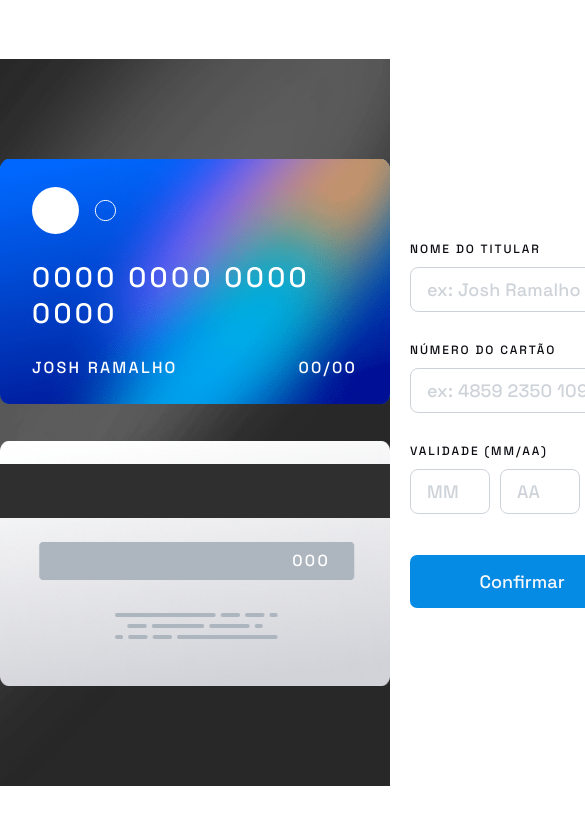
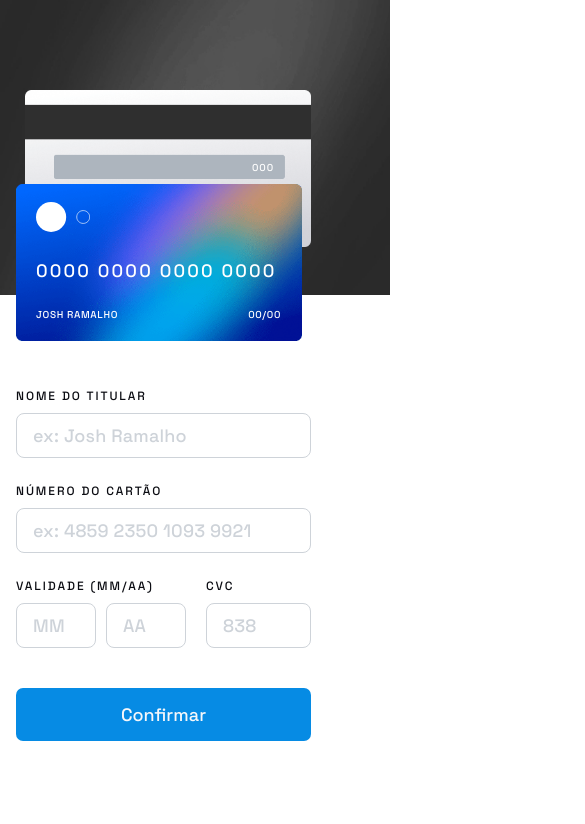
Before and after one commit to rafaelvieiracosta/interactive-card, a Vue app: page / in a window 390 px wide. Shown: the top 824 px of the page, 585 px wide, since content can reach past the window. Built offline with nearby package versions, Linux system fonts and the light colour scheme.

Commit message:
feat: responsive

```diff
--- a/src/App.vue
+++ b/src/App.vue
@@ -118,7 +118,7 @@
               </transition>
             </div>
 
-            <div class="form-item">
+            <div class="form-item cvc">
               <label for="cvc">CVC</label>
               <input
                 id="cvc"
@@ -333,6 +333,7 @@ input[type=number] {
   background-repeat: no-repeat;
   background-position: left;
   background-size: contain;
+  padding: 16px;
 }
 main{
   display: flex;
@@ -341,12 +342,38 @@ main{
   gap: 20px;
   max-width: 1049px;
   flex-grow: 1;
+  margin-right: 63px;
 }
+@media(max-width: 880px){
+  #app{
+    background-size: 280px 100%;
+    padding: 32px 16px 45px;
+  }
+  main{
+    justify-content: center;
+    gap: 40px;
+  }
+}
+@media(max-width: 620px){
+  #app{
+    background-size: 100% 35%;
+    background-position: top;
+    background-image: url('../src/assets/img/bg-main-mobile.jpg');
+  }
+  main{
+    display: block;
+  }
+}
+/* @media(max-width: 420px){
+  #app{
+    background-size: contain;
+  }
+} */
 
 /* CARTÕES */
 .cartoes{
-  flex-shrink: 0;
   width: 100%;
+  min-width: 447px;
   max-width: 541px;
   display: flex;
   flex-direction: column;
@@ -378,6 +405,7 @@ main{
   justify-content: space-between;
   gap: 10px;
   margin-top: 26px;
+  font-size: 14px;
   letter-spacing: 0.14em;
   text-transform: uppercase;
 }
@@ -403,11 +431,66 @@ main{
   display: flex;
   justify-content: flex-end;
   align-items: center;
+  font-size: 14px;
   letter-spacing: 0.14em;
+}
+@media(max-width: 880px){
+  .cartoes {
+    min-width: initial;
+    width: initial;
+    max-width: fit-content;
+  }
+  .cartao-frente,
+  .cartao-frente img,
+  .cartao-verso,
+  .cartao-verso img{
+    max-width: 286px;
+    height: 157px;
+  }
+  .cartao-frente-informacoes {
+    padding: 18px 21px 20px 20px;
+  }
+  .cartao-frente-informacoes img{
+    max-width: 54px;
+    height: 30px;
+  }
+  .cartao-frente-informacoes-numero{
+    font-size: 18px;
+  }
+  .cartao-frente-informacoes-nomeData{
+    font-size: 10px;
+    letter-spacing: 0.065em;
+  }
+  .cartao-verso-informacoes{
+    padding: 69px 37px 71px;
+  }
+  .cartao-verso-informacoes{
+    font-size: 10px;
+    letter-spacing: 0.09em;
+  }
+}
+@media(max-width: 620px){
+  .cartoes {
+    max-width: 343px;
+    margin: 0 auto;
+    flex-direction: column-reverse;
+    position: relative;
+  }
+  .cartao-frente{
+    position: relative;
+    z-index: 1;
+    margin-top: 94px;
+  }
+  .cartao-verso {
+    position: absolute;
+    top: 0;
+    right: 0;
+  }
 }
 
 /* FORMULÁRIO */
 form {
+  min-width: 381px;
   max-width: 381px;
 }
 .form-linha,
@@ -415,9 +498,11 @@ form > .form-item + .form-item{
   margin-top: 26px;
 }
 .form-item label{
+  display: block;
   font-weight: 500;
   font-size: 12px;
   line-height: 15px;
+  max-height: 15px;
   letter-spacing: 0.16em;
   text-transform: uppercase;
   color: #0B0C12;
@@ -456,7 +541,7 @@ form > .form-item + .form-item{
   width: 80px;
 }
 button {
-  margin-top: 41px;
+  margin-top: 40px;
   border-radius: 7px;
   border: none;
   padding: 15px;
@@ -483,6 +568,20 @@ button:hover {
   color: #FF5252;
   position: relative;
   z-index: -1;
+}
+@media(max-width: 880px){
+  form {
+    min-width: initial;
+  }
+}
+@media(max-width: 620px){
+  form {
+    max-width: initial;
+    margin-top: 48px;
+  }
+  .form-item.cvc{
+    flex-grow: 1;
+  }
 }
 
 /* SUCESSO AO ENVIAR */
@@ -512,6 +611,11 @@ button:hover {
 .sucesso-botao {
   margin-top: 48px;
 }
+@media(max-width: 880px){
+  .sucesso {
+    margin: 48px auto 0;
+  }
+}
 
 
 /* ANIMAÇÕES */
```
